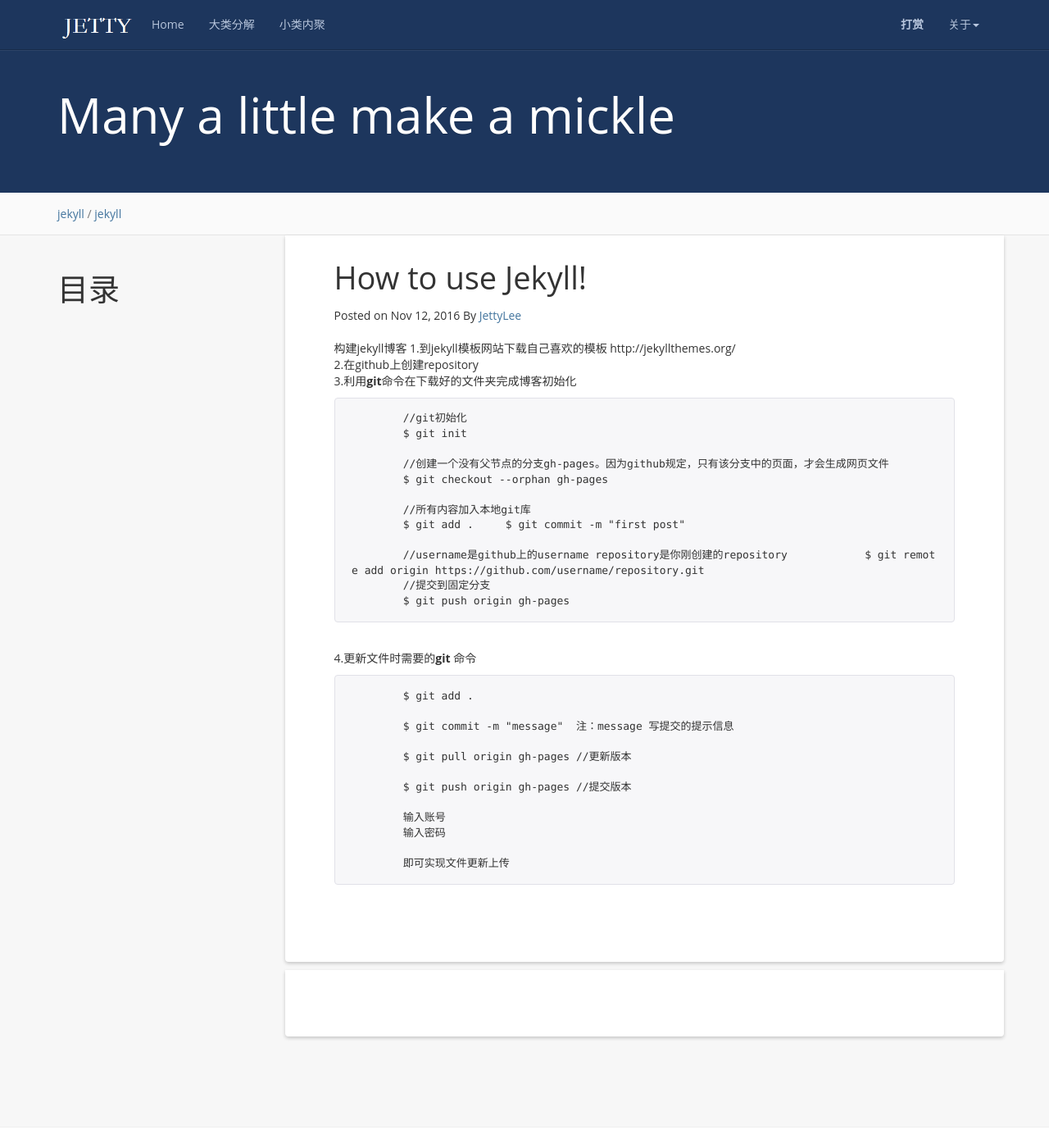
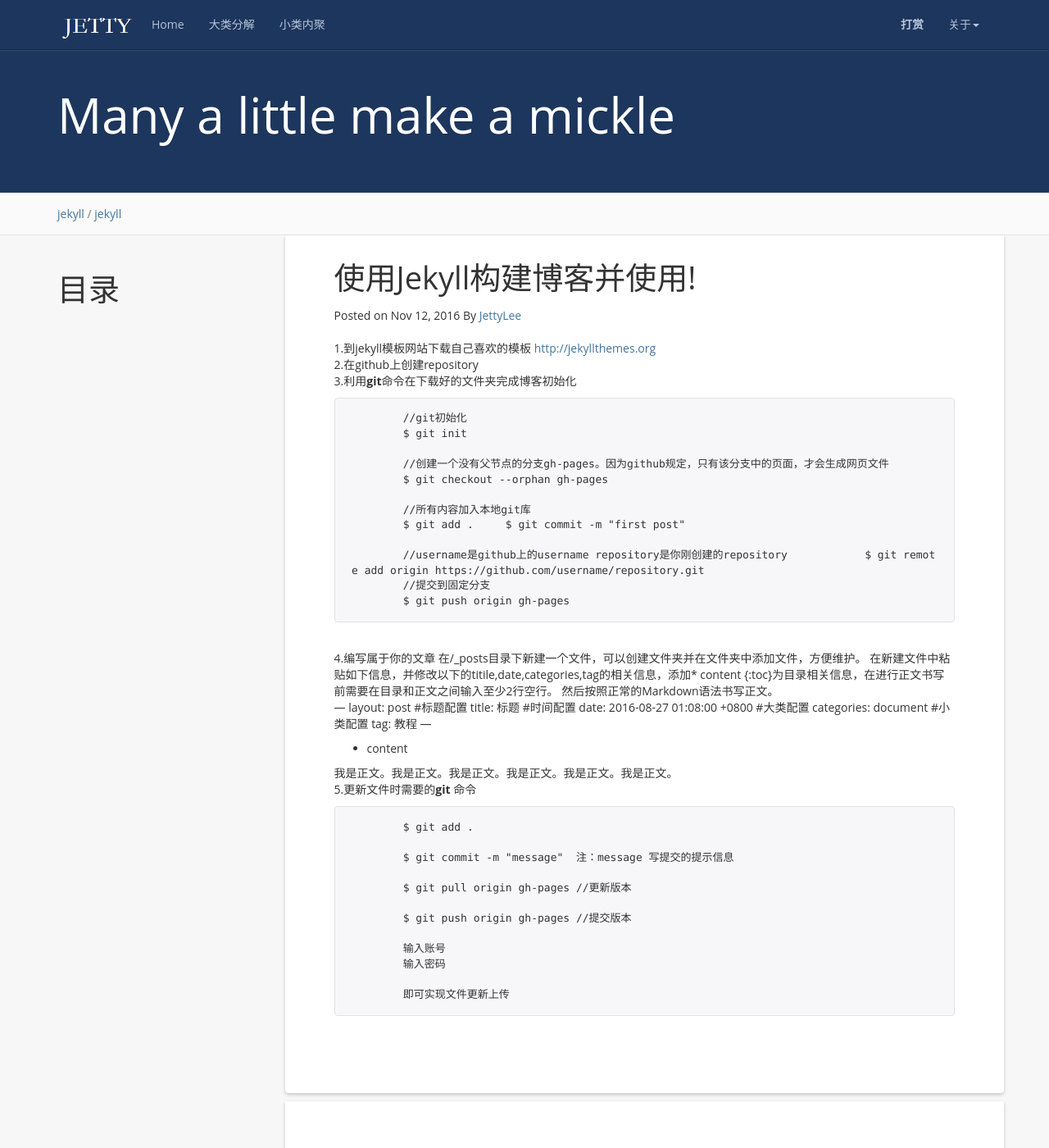
Before and after one commit to JettyLee/blog, a Jekyll site: the page built from _posts/2016-11-12-how-to-use-jekyll.md, in a window 1280 px wide and 1400 px high. Shown: the whole window at 82% size. Built offline with Jekyll 4.4.1, drawn with Linux system fonts in a browser that asks for light colours; comment, search, counter and statistics services are not loaded.

Commit message:
update message

```diff
--- a/_posts/2016-11-12-how-to-use-jekyll.md
+++ b/_posts/2016-11-12-how-to-use-jekyll.md
@@ -1,6 +1,6 @@
 ---
 layout: post
-title:  "How to use Jekyll!"
+title:  "使用Jekyll构建博客并使用!"
 date:   2016-11-12 11:13:01 +0800
 categories: jekyll
 tag: jekyll
@@ -10,9 +10,8 @@ tag: jekyll
 {:toc}
 
 
-构建jekyll博客
 1.到jekyll模板网站下载自己喜欢的模板
-		http://jekyllthemes.org/
+		<a href="http://jekyllthemes.org/" >http://jekyllthemes.org</a>
 <br/>
 2.在github上创建repository
 <br/>
@@ -35,7 +34,30 @@ tag: jekyll
 		$ git push origin gh-pages
 
 <br/>
-4.更新文件时需要的<b>git</b> 命令
+4.编写属于你的文章
+在/_posts目录下新建一个文件，可以创建文件夹并在文件夹中添加文件，方便维护。
+在新建文件中粘贴如下信息，并修改以下的titile,date,categories,tag的相关信息，添加* content {:toc}为目录相关信息，在进行正文书写前需要在目录和正文之间输入至少2行空行。
+然后按照正常的Markdown语法书写正文。
+<br/>
+---
+layout: post
+#标题配置
+title:  标题
+#时间配置
+date:   2016-08-27 01:08:00 +0800
+#大类配置
+categories: document
+#小类配置
+tag: 教程
+---
+
+* content
+{:toc}
+
+
+我是正文。我是正文。我是正文。我是正文。我是正文。我是正文。
+<br/>
+5.更新文件时需要的<b>git</b> 命令
 
 		$ git add .
 
```
